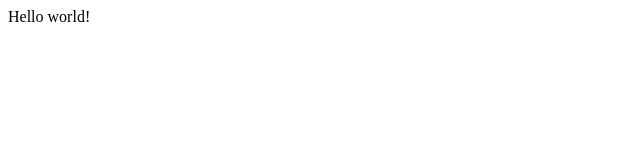
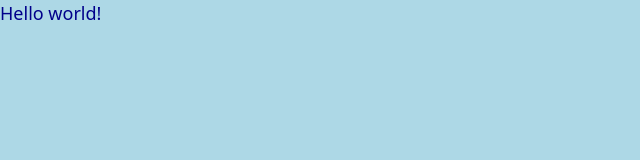
Before and after one commit to mbuella/tailwindcss-gatsby, a Gatsby site: page / in a window 1280 px wide. Shown: the whole page, without its empty margins (0-640 px from the left). Built offline with nearby package versions, Linux system fonts and the light colour scheme; Gatsby itself is replaced by a stand-in of ours.

Commit message:
Add Tailwind CSS

```diff
--- a/gatsby-config.js
+++ b/gatsby-config.js
@@ -6,5 +6,7 @@
 
 module.exports = {
   /* Your site config here */
-  plugins: [],
+  plugins: [
+    'gatsby-plugin-postcss'
+  ],
 }
--- /dev/null
+++ b/postcss.config.js
@@ -0,0 +1,7 @@
+module.exports = {
+  plugins: [
+    require('postcss-import'),
+    require('tailwindcss'),
+    require('postcss-preset-env')({ stage: 1 }),
+  ]
+}
--- a/src/components/hello-world.js
+++ b/src/components/hello-world.js
@@ -1,7 +1,9 @@
 import React from "react"
 
 const HelloWorld = () => (
-  <div>Hello world!</div>
+  <div>
+    <h1>Hello world!</h1>
+  </div>
 )
 
 export default HelloWorld
--- a/src/pages/index.js
+++ b/src/pages/index.js
@@ -1,5 +1,9 @@
 import React from "react"
 import HelloWorld from "./../components/hello-world"
+
+// import CSS
+import "./../styles/tw.css"
+import "./../styles/main.css"
 
 const Home = () => (
     <main>
--- /dev/null
+++ b/src/styles/main.css
@@ -0,0 +1,13 @@
+/* Define standard variables and values for website */
+:root {
+  --bgcolor: lightblue;
+  --textcolor: darkblue;
+  --fontsize: 18px;
+}
+
+/* Use the variables */
+body {
+  background-color: var(--bgcolor);
+  color: var(--textcolor);
+  font-size: var(--fontsize);
+}
--- /dev/null
+++ b/src/styles/tw.css
@@ -0,0 +1,3 @@
+@import "tailwindcss/base";
+@import "tailwindcss/components";
+@import "tailwindcss/utilities";
--- /dev/null
+++ b/tailwind.config.js
@@ -0,0 +1,11 @@
+module.exports = {
+  purge: ['./src/**/*.{js,jsx,ts,tsx}', './public/index.html'],
+  darkMode: false, // or 'media' or 'class'
+  theme: {
+    extend: {},
+  },
+  variants: {
+    extend: {},
+  },
+  plugins: [],
+}
```
Also changed, not shown: package.json (+6 -1 lines), 1 other file.
